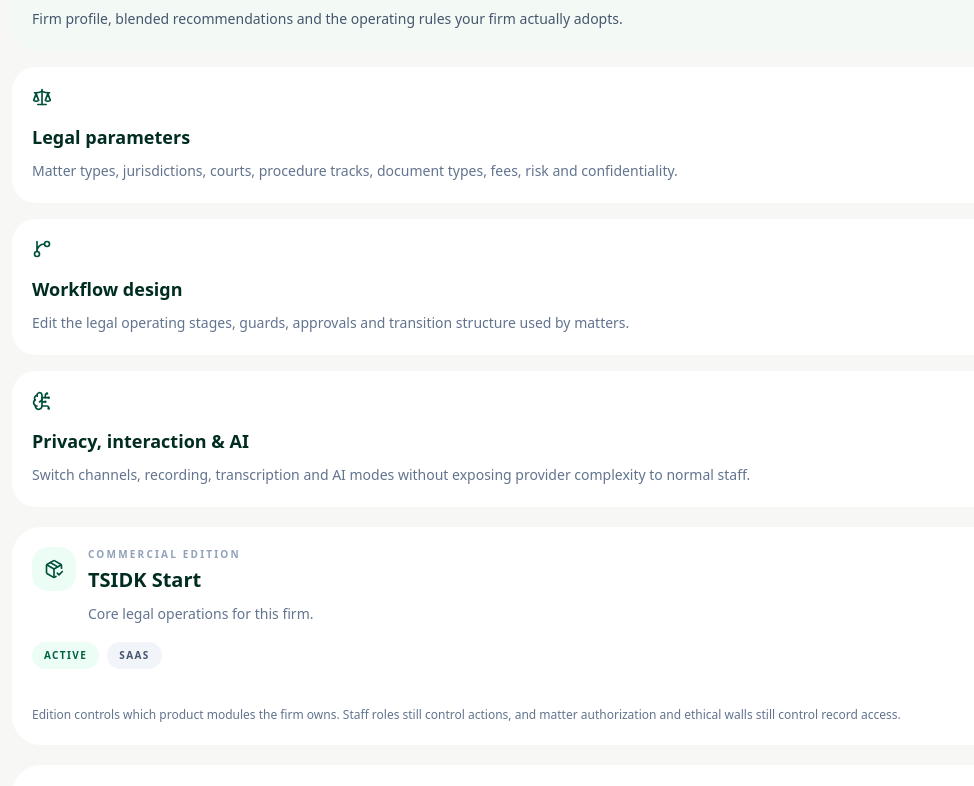
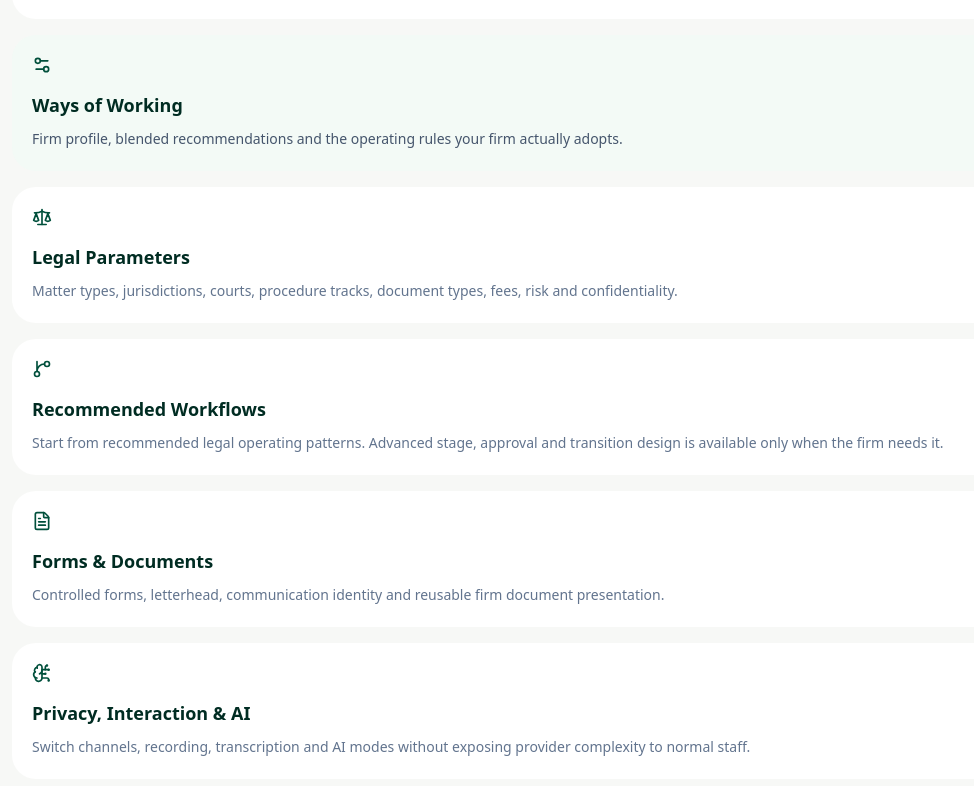
Before and after one commit to Lasana10/TSIDEK-, a Next.js app: page /studio in a window 1280 px wide. Shown: the part 460-1246 px from the top of the page, without its empty margins (4-978 px from the left). Built offline with nearby package versions, Linux system fonts and the light colour scheme; no server answers.

Commit message:
Firm Control: clarify identity and recommended workflows
* Clarify Firm Control identity and configuration hierarchy

* Make recommended workflows the default firm experience

* Prioritize workflow recommendations from firm profile

```diff
--- a/src/app/studio/page.tsx
+++ b/src/app/studio/page.tsx
@@ -141,17 +141,19 @@ export default function FirmStudioPage() {
           <div>
             <Link href="/workspace" className="inline-flex items-center gap-2 text-xs font-bold uppercase tracking-[0.18em] text-slate-400"><ArrowLeft className="h-4 w-4" /> Back to workspace</Link>
             <div className="mt-4 flex items-center gap-3"><div className="rounded-2xl bg-emerald-950 p-3 text-white"><Building2 className="h-5 w-5" /></div><div><p className="text-[10px] font-black uppercase tracking-[0.25em] text-slate-400">Firm Control</p><h1 className="text-3xl font-semibold text-emerald-950">Govern how the firm works</h1></div></div>
-            <p className="mt-3 max-w-3xl text-sm leading-7 text-slate-600">Firm identity, ways of working, legal parameters, workflows, forms, privacy and AI policy stay governed here so everyday work remains simple.</p>
+            <p className="mt-3 max-w-3xl text-sm leading-7 text-slate-600">Set the firm’s identity and brand, operating practices, legal framework, recommended workflows, documents and technology policies. TSIDKENU carries those choices into everyday work so staff do not have to manage configuration complexity.</p>
           </div>
-          <button onClick={saveBrand} disabled={saving} className="inline-flex items-center justify-center gap-2 rounded-2xl bg-emerald-950 px-5 py-3 text-sm font-bold text-white disabled:opacity-50"><Save className="h-4 w-4" /> {saving ? "Saving…" : "Save identity"}</button>
         </div>
 
         {message && <div className="rounded-2xl border border-slate-200 bg-white px-4 py-3 text-sm">{message}</div>}
 
-        <section className="grid gap-4 md:grid-cols-2 xl:grid-cols-4"><Link href="/firm-control/ways-of-working" className="rounded-[1.5rem] border border-emerald-200 bg-emerald-50/40 p-5 shadow-sm transition hover:border-emerald-400"><Settings2 className="h-5 w-5 text-emerald-900"/><h2 className="mt-4 text-lg font-semibold text-emerald-950">Ways of Working</h2><p className="mt-2 text-sm leading-6 text-slate-600">Firm profile, blended recommendations and the operating rules your firm actually adopts.</p></Link>
-          <Link href="/studio/legal-parameters" className="rounded-[1.5rem] border border-slate-200 bg-white p-5 shadow-sm transition hover:border-emerald-300"><Scale className="h-5 w-5 text-emerald-900"/><h2 className="mt-4 text-lg font-semibold text-emerald-950">Legal parameters</h2><p className="mt-2 text-sm leading-6 text-slate-500">Matter types, jurisdictions, courts, procedure tracks, document types, fees, risk and confidentiality.</p></Link>
-          <Link href="/studio/workflows" className="rounded-[1.5rem] border border-slate-200 bg-white p-5 shadow-sm transition hover:border-emerald-300"><GitBranch className="h-5 w-5 text-emerald-900"/><h2 className="mt-4 text-lg font-semibold text-emerald-950">Workflow design</h2><p className="mt-2 text-sm leading-6 text-slate-500">Edit the legal operating stages, guards, approvals and transition structure used by matters.</p></Link>
-          <Link href="/studio/operations" className="rounded-[1.5rem] border border-slate-200 bg-white p-5 shadow-sm transition hover:border-emerald-300"><BrainCircuit className="h-5 w-5 text-emerald-900"/><h2 className="mt-4 text-lg font-semibold text-emerald-950">Privacy, interaction & AI</h2><p className="mt-2 text-sm leading-6 text-slate-500">Switch channels, recording, transcription and AI modes without exposing provider complexity to normal staff.</p></Link>
+        <section className="grid gap-4 md:grid-cols-2 xl:grid-cols-3">
+          <a href="#identity-brand" className="rounded-[1.5rem] border border-slate-200 bg-white p-5 shadow-sm transition hover:border-emerald-300"><Palette className="h-5 w-5 text-emerald-900"/><h2 className="mt-4 text-lg font-semibold text-emerald-950">Identity & Brand</h2><p className="mt-2 text-sm leading-6 text-slate-500">Firm name, logo, colours, languages, document identity and client-facing visual appearance.</p></a>
+          <Link href="/firm-control/ways-of-working" className="rounded-[1.5rem] border border-emerald-200 bg-emerald-50/40 p-5 shadow-sm transition hover:border-emerald-400"><Settings2 className="h-5 w-5 text-emerald-900"/><h2 className="mt-4 text-lg font-semibold text-emerald-950">Ways of Working</h2><p className="mt-2 text-sm leading-6 text-slate-600">Firm profile, blended recommendations and the operating rules your firm actually adopts.</p></Link>
+          <Link href="/studio/legal-parameters" className="rounded-[1.5rem] border border-slate-200 bg-white p-5 shadow-sm transition hover:border-emerald-300"><Scale className="h-5 w-5 text-emerald-900"/><h2 className="mt-4 text-lg font-semibold text-emerald-950">Legal Parameters</h2><p className="mt-2 text-sm leading-6 text-slate-500">Matter types, jurisdictions, courts, procedure tracks, document types, fees, risk and confidentiality.</p></Link>
+          <Link href="/studio/workflows" className="rounded-[1.5rem] border border-slate-200 bg-white p-5 shadow-sm transition hover:border-emerald-300"><GitBranch className="h-5 w-5 text-emerald-900"/><h2 className="mt-4 text-lg font-semibold text-emerald-950">Recommended Workflows</h2><p className="mt-2 text-sm leading-6 text-slate-500">Start from recommended legal operating patterns. Advanced stage, approval and transition design is available only when the firm needs it.</p></Link>
+          <a href="#forms-documents" className="rounded-[1.5rem] border border-slate-200 bg-white p-5 shadow-sm transition hover:border-emerald-300"><FileText className="h-5 w-5 text-emerald-900"/><h2 className="mt-4 text-lg font-semibold text-emerald-950">Forms & Documents</h2><p className="mt-2 text-sm leading-6 text-slate-500">Controlled forms, letterhead, communication identity and reusable firm document presentation.</p></a>
+          <Link href="/studio/operations" className="rounded-[1.5rem] border border-slate-200 bg-white p-5 shadow-sm transition hover:border-emerald-300"><BrainCircuit className="h-5 w-5 text-emerald-900"/><h2 className="mt-4 text-lg font-semibold text-emerald-950">Privacy, Interaction & AI</h2><p className="mt-2 text-sm leading-6 text-slate-500">Switch channels, recording, transcription and AI modes without exposing provider complexity to normal staff.</p></Link>
         </section>
 
         <section className="rounded-[1.8rem] border border-slate-200 bg-white p-5 shadow-sm">
@@ -165,8 +167,8 @@ export default function FirmStudioPage() {
 
         <div className="grid gap-5 xl:grid-cols-[1.05fr_0.95fr]">
           <section className="space-y-5">
-            <div className="rounded-[1.8rem] border border-slate-200 bg-white p-5">
-              <div className="flex items-center gap-3"><Palette className="h-5 w-5 text-emerald-900" /><div><p className="text-[10px] font-black uppercase tracking-[0.22em] text-slate-400">Identity</p><h2 className="text-xl font-semibold text-emerald-950">Firm brand system</h2></div></div>
+            <div id="identity-brand" className="scroll-mt-6 rounded-[1.8rem] border border-slate-200 bg-white p-5">
+              <div className="flex flex-col gap-3 sm:flex-row sm:items-center sm:justify-between"><div className="flex items-center gap-3"><Palette className="h-5 w-5 text-emerald-900" /><div><p className="text-[10px] font-black uppercase tracking-[0.22em] text-slate-400">Firm identity</p><h2 className="text-xl font-semibold text-emerald-950">Identity & Brand</h2><p className="mt-1 text-xs leading-5 text-slate-500">The visual and institutional identity used across the workspace, client-facing surfaces and firm documents.</p></div></div><button onClick={saveBrand} disabled={saving} className="inline-flex items-center justify-center gap-2 rounded-2xl bg-emerald-950 px-4 py-2.5 text-sm font-bold text-white disabled:opacity-50"><Save className="h-4 w-4" /> {saving ? "Saving…" : "Save identity & brand"}</button></div>
               <div className="mt-5 grid gap-4 md:grid-cols-2">
                 <input className={inputClass} value={brand.display_name || ""} onChange={(e) => update("display_name", e.target.value)} placeholder="Display name" />
                 <input className={inputClass} value={brand.legal_name || ""} onChange={(e) => update("legal_name", e.target.value)} placeholder="Legal name" />
@@ -199,8 +201,8 @@ export default function FirmStudioPage() {
               <div className="mt-6 h-2 rounded-full" style={{ background: brand.accent_color || "#F59E0B" }} />
             </div>
 
-            <div className="rounded-[1.8rem] border border-slate-200 bg-white p-5">
-              <div className="flex items-center gap-3"><Sparkles className="h-5 w-5 text-emerald-900" /><div><p className="text-[10px] font-black uppercase tracking-[0.22em] text-slate-400">Forms</p><h2 className="text-xl font-semibold text-emerald-950">Firm-controlled forms</h2></div></div>
+            <div id="forms-documents" className="scroll-mt-6 rounded-[1.8rem] border border-slate-200 bg-white p-5">
+              <div className="flex items-center gap-3"><Sparkles className="h-5 w-5 text-emerald-900" /><div><p className="text-[10px] font-black uppercase tracking-[0.22em] text-slate-400">Forms & documents</p><h2 className="text-xl font-semibold text-emerald-950">Firm-controlled forms</h2></div></div>
               <div className="mt-5 grid gap-3 md:grid-cols-[1fr_180px_auto]"><input className={inputClass} value={newFormName} onChange={(e) => setNewFormName(e.target.value)} placeholder="e.g. Client KYC Review" /><select className={inputClass} value={newFormModule} onChange={(e) => setNewFormModule(e.target.value)}><option value="intake">Intake</option><option value="kyc">KYC</option><option value="conflict">Conflict</option><option value="engagement">Engagement</option><option value="matter">Matter</option><option value="finance">Finance</option><option value="closure">Closure</option></select><button onClick={createForm} disabled={!newFormName.trim() || saving} className="inline-flex items-center justify-center gap-2 rounded-2xl border border-emerald-950 px-4 py-3 text-sm font-bold text-emerald-950"><Plus className="h-4 w-4" /> Add</button></div>
               <div className="mt-5 space-y-3">{forms.length === 0 ? <div className="rounded-2xl border border-dashed border-slate-300 p-5 text-sm text-slate-500">No custom forms yet. Create the firm&apos;s first controlled form above.</div> : forms.map((form) => <Link key={form.id} href={`/studio/forms/${form.id}`} className="flex items-center justify-between gap-4 rounded-2xl border border-slate-200 p-4 transition hover:border-emerald-300"><div><p className="text-sm font-bold text-slate-800">{form.name}</p><p className="mt-1 text-xs text-slate-500">{form.module} · v{form.version} · {form.form_key}</p></div><span className="rounded-full bg-slate-100 px-3 py-1 text-[10px] font-black uppercase tracking-[0.16em] text-slate-600">{form.status}</span></Link>)}</div>
             </div>
--- a/src/app/studio/workflows/page.tsx
+++ b/src/app/studio/workflows/page.tsx
@@ -2,12 +2,13 @@
 
 import { FormEvent, useCallback, useEffect, useMemo, useState } from "react";
 import Link from "next/link";
-import { ArrowLeft, GitBranch, Plus, Save, ShieldCheck, Trash2 } from "lucide-react";
+import { ArrowLeft, ChevronDown, ChevronUp, GitBranch, Plus, Save, ShieldCheck, Sparkles, Trash2 } from "lucide-react";
 
 type Stage={id:string;stage_key:string;name:string;description?:string|null;sort_order:number;stage_type:string;sla_hours?:number|null;required_roles:string[];is_terminal:boolean};
 type Transition={id:string;from_stage_key:string;to_stage_key:string;name:string;allowed_roles:string[];requires_reason:boolean;requires_approval:boolean;approval_roles:string[];active:boolean};
 type Workflow={id:string;workflow_key:string;name:string;description?:string|null;status:string;version:number;stages:Stage[];transitions:Transition[]};
 type Payload={success:boolean;error?:string;workflows?:Workflow[]};
+type FirmProfile={practice_areas?:string[];litigation_mix?:string;practice_model?:string};
 const field="w-full rounded-xl border border-slate-200 bg-white px-3 py-2.5 text-sm outline-none focus:border-emerald-700/40 focus:ring-4 focus:ring-emerald-900/5";
 const roles=["owner","partner","lawyer","paralegal","intern","administrator","finance","clerk","knowledge_manager"];
 type Preset={key:string;name:string;description:string;subjectType:string;stages:Array<{key:string;name:string;type:string}>};
@@ -20,10 +21,24 @@ const recommendedPresets:Preset[]=[
 ];
 
 export default function WorkflowStudio(){
- const [data,setData]=useState<Payload|null>(null);const [selectedId,setSelectedId]=useState("");const [busy,setBusy]=useState(false);const [message,setMessage]=useState("");
+ const [data,setData]=useState<Payload|null>(null);const [selectedId,setSelectedId]=useState("");const [busy,setBusy]=useState(false);const [message,setMessage]=useState("");const [advancedOpen,setAdvancedOpen]=useState(false);const [firmProfile,setFirmProfile]=useState<FirmProfile|null>(null);
  const load=useCallback(async()=>{const r=await fetch("/api/firm/workflows",{cache:"no-store"});const d=await r.json();setData(d);if(d.success&&!selectedId&&d.workflows?.length)setSelectedId(d.workflows[0].id);if(!d.success)setMessage(d.error||"Unable to load workflows");},[selectedId]);
  useEffect(()=>{void load();},[load]);
+ useEffect(()=>{fetch("/api/firm/ways-of-working",{cache:"no-store"}).then(r=>r.json()).then(p=>{if(p.success&&p.profile)setFirmProfile(p.profile)}).catch(()=>undefined);},[]);
  const workflow=useMemo(()=>data?.workflows?.find(w=>w.id===selectedId)||data?.workflows?.[0]||null,[data,selectedId]);
+ const orderedPresets=useMemo(()=>{
+  const areas=(firmProfile?.practice_areas||[]).map(v=>v.toLowerCase());
+  const litigationHeavy=firmProfile?.litigation_mix==="high"||firmProfile?.litigation_mix==="litigation_heavy"||areas.some(v=>v.includes("litigation")||v.includes("dispute"));
+  const corporateHeavy=areas.some(v=>v.includes("corporate")||v.includes("commercial")||v.includes("company")||v.includes("transaction"));
+  const score=(preset:Preset)=>{
+   if(preset.key==="recommended_client_intake")return 90;
+   if(preset.key==="recommended_litigation")return litigationHeavy?100:60;
+   if(preset.key==="recommended_document")return corporateHeavy?95:65;
+   if(preset.key==="recommended_billing")return 75;
+   return 55;
+  };
+  return [...recommendedPresets].sort((a,b)=>score(b)-score(a));
+ },[firmProfile]);
  async function patch(body:Record<string,unknown>){if(!workflow)return;setBusy(true);setMessage("");try{const r=await fetch(`/api/firm/workflows/${workflow.id}`,{method:"PATCH",headers:{"Content-Type":"application/json"},body:JSON.stringify(body)});const d=await r.json();if(!r.ok||!d.success)throw new Error(d.error||"Workflow update failed");setMessage("Workflow structure saved.");await load();}catch(e){setMessage(e instanceof Error?e.message:"Workflow update failed");}finally{setBusy(false);}}
  async function remove(kind:"stage"|"transition",id:string){if(!workflow)return;setBusy(true);try{const r=await fetch(`/api/firm/workflows/${workflow.id}?kind=${kind}&id=${id}`,{method:"DELETE"});const d=await r.json();if(!r.ok||!d.success)throw new Error(d.error||"Delete failed");await load();}catch(e){setMessage(e instanceof Error?e.message:"Delete failed");}finally{setBusy(false);}}
  async function applyPreset(preset:Preset){
@@ -50,23 +65,26 @@ export default function WorkflowStudio(){
  }
  if(!data)return <main className="min-h-screen bg-slate-50 p-6 text-slate-600">Loading workflow studio…</main>;
  return <main className="min-h-screen bg-[linear-gradient(180deg,#f8fafc,#eef3f1)] px-4 py-6 md:px-6"><div className="mx-auto max-w-[1500px] space-y-5">
-  <header className="rounded-[2rem] bg-[#083126] p-6 text-white"><Link href="/studio" className="inline-flex items-center gap-2 text-xs font-bold uppercase tracking-[0.16em] text-white/60"><ArrowLeft className="h-4 w-4"/>Firm Studio</Link><div className="mt-5 flex items-start gap-3"><div className="rounded-2xl bg-white/10 p-3"><GitBranch className="h-6 w-6"/></div><div><p className="text-[10px] font-black uppercase tracking-[0.22em] text-white/50">Workflow Studio</p><h1 className="mt-1 text-3xl font-semibold">Design how the firm actually works</h1><p className="mt-2 max-w-4xl text-sm leading-6 text-white/70">Stages, role ownership, gates, approvals and permitted moves are editable here; the matter room runs from this structure rather than hard-coded UI labels.</p></div></div></header>
+  <header className="rounded-[2rem] bg-[#083126] p-6 text-white"><Link href="/studio" className="inline-flex items-center gap-2 text-xs font-bold uppercase tracking-[0.16em] text-white/60"><ArrowLeft className="h-4 w-4"/>Firm Control</Link><div className="mt-5 flex items-start gap-3"><div className="rounded-2xl bg-white/10 p-3"><GitBranch className="h-6 w-6"/></div><div><p className="text-[10px] font-black uppercase tracking-[0.22em] text-white/50">Recommended workflows</p><h1 className="mt-1 text-3xl font-semibold">Choose how work should move through the firm</h1><p className="mt-2 max-w-4xl text-sm leading-6 text-white/70">Start from a recommended legal operating pattern. TSIDKENU builds the stages, approvals and transitions underneath; advanced editing is optional for firms that need deeper control.</p></div></div></header>
   <section className="rounded-[1.6rem] border border-emerald-900/10 bg-white p-5 shadow-sm">
-   <div className="flex flex-col gap-3 lg:flex-row lg:items-end lg:justify-between"><div><p className="text-[10px] font-black uppercase tracking-[0.18em] text-emerald-800">Recommended setup</p><h2 className="mt-1 text-2xl font-semibold text-slate-950">Start simple; customize only what the firm needs.</h2><p className="mt-2 max-w-4xl text-sm leading-6 text-slate-600">Choose a tested operating pattern below. TSIDKENU creates the stages and transitions as a real workflow; the editors underneath remain the Advanced layer.</p></div><div className="rounded-xl bg-emerald-50 px-3 py-2 text-xs font-bold text-emerald-900">Recommended → Customize → Advanced</div></div>
-   <div className="mt-5 grid gap-3 md:grid-cols-2 xl:grid-cols-5">{recommendedPresets.map(preset=><button key={preset.key} disabled={busy} onClick={()=>void applyPreset(preset)} className="rounded-2xl border border-slate-200 bg-[#fbfcfb] p-4 text-left transition hover:border-emerald-400 disabled:opacity-50"><p className="text-sm font-bold text-slate-900">{preset.name}</p><p className="mt-2 text-xs leading-5 text-slate-500">{preset.description}</p><p className="mt-3 text-[9px] font-black uppercase tracking-[0.12em] text-emerald-800">{preset.subjectType} workflow</p></button>)}</div>
+   <div className="flex flex-col gap-3 lg:flex-row lg:items-end lg:justify-between"><div><p className="text-[10px] font-black uppercase tracking-[0.18em] text-emerald-800">Recommended setup</p><h2 className="mt-1 text-2xl font-semibold text-slate-950">You do not need to design a workflow from scratch.</h2><p className="mt-2 max-w-4xl text-sm leading-6 text-slate-600">Choose the closest operating pattern and TSIDKENU creates the working structure for the firm. The recommendation can later be adjusted without exposing technical workflow design to ordinary legal users.</p></div><div className="rounded-xl bg-emerald-50 px-3 py-2 text-xs font-bold text-emerald-900">Choose → Apply → Adjust if needed</div></div>
+   <div className="mt-5 grid gap-3 md:grid-cols-2 xl:grid-cols-5">{orderedPresets.map((preset,index)=><button key={preset.key} disabled={busy} onClick={()=>void applyPreset(preset)} className="rounded-2xl border border-slate-200 bg-[#fbfcfb] p-4 text-left transition hover:border-emerald-400 disabled:opacity-50">{index===0&&firmProfile?<span className="mb-3 inline-flex rounded-full bg-emerald-100 px-2.5 py-1 text-[9px] font-black uppercase tracking-[0.12em] text-emerald-900">Best fit from firm profile</span>:null}<p className="text-sm font-bold text-slate-900">{preset.name}</p><p className="mt-2 text-xs leading-5 text-slate-500">{preset.description}</p><p className="mt-3 text-[9px] font-black uppercase tracking-[0.12em] text-emerald-800">{preset.subjectType} workflow</p></button>)}</div>
   </section>
   {message?<div className="rounded-xl border border-slate-200 bg-white px-4 py-3 text-sm">{message}</div>:null}
   <div className="grid gap-5 xl:grid-cols-[260px_1fr]">
    <aside className="rounded-[1.6rem] border border-slate-200 bg-white p-4 shadow-sm"><p className="text-[10px] font-black uppercase tracking-[0.18em] text-slate-400">Workflows</p><div className="mt-3 space-y-2">{(data.workflows||[]).map(w=><button key={w.id} onClick={()=>setSelectedId(w.id)} className={`w-full rounded-xl px-3 py-3 text-left ${workflow?.id===w.id?"bg-emerald-950 text-white":"bg-slate-50 text-slate-700"}`}><p className="text-sm font-bold">{w.name}</p><p className="mt-1 text-[10px] uppercase opacity-60">v{w.version} · {w.status}</p></button>)}</div></aside>
    {workflow?<section className="space-y-5">
-    <div className="rounded-[1.6rem] border border-slate-200 bg-white p-5 shadow-sm"><div className="flex flex-col gap-4 lg:flex-row lg:items-start lg:justify-between"><div><p className="text-[10px] font-black uppercase tracking-[0.18em] text-slate-400">Active structure</p><h2 className="mt-1 text-2xl font-semibold text-slate-950">{workflow.name}</h2><p className="mt-2 text-sm text-slate-600">{workflow.description||"No description."}</p></div><span className="rounded-full bg-emerald-50 px-3 py-1 text-[10px] font-black uppercase text-emerald-800">{workflow.status}</span></div>
+    <div className="rounded-[1.6rem] border border-slate-200 bg-white p-5 shadow-sm"><div className="flex flex-col gap-4 lg:flex-row lg:items-start lg:justify-between"><div><p className="text-[10px] font-black uppercase tracking-[0.18em] text-slate-400">Applied operating flow</p><h2 className="mt-1 text-2xl font-semibold text-slate-950">{workflow.name}</h2><p className="mt-2 text-sm text-slate-600">{workflow.description||"No description."}</p></div><span className="rounded-full bg-emerald-50 px-3 py-1 text-[10px] font-black uppercase text-emerald-800">{workflow.status}</span></div>
       <div className="mt-5 overflow-x-auto"><div className="flex min-w-[800px] items-start">{workflow.stages.map((s,i)=><div key={s.id} className="flex flex-1 items-center"><div className="min-w-[110px] text-center"><div className="mx-auto grid h-10 w-10 place-items-center rounded-full border border-emerald-800 bg-emerald-50 text-emerald-900"><ShieldCheck className="h-4 w-4"/></div><p className="mt-2 text-[10px] font-black uppercase tracking-[0.12em] text-slate-700">{s.name}</p><p className="mt-1 text-[10px] text-slate-400">{s.stage_type}</p></div>{i<workflow.stages.length-1?<div className="h-px flex-1 bg-slate-200"/>:null}</div>)}</div></div>
     </div>
-    <div className="grid gap-5 2xl:grid-cols-2">
+    <div className="rounded-[1.6rem] border border-slate-200 bg-white p-5 shadow-sm">
+      <div className="flex flex-col gap-3 sm:flex-row sm:items-center sm:justify-between"><div className="flex items-start gap-3"><div className="rounded-xl bg-slate-100 p-2.5 text-slate-700"><Sparkles className="h-4 w-4"/></div><div><p className="text-[10px] font-black uppercase tracking-[0.18em] text-slate-400">Optional</p><h3 className="text-lg font-semibold text-slate-950">Advanced configuration</h3><p className="mt-1 max-w-3xl text-sm leading-6 text-slate-500">Only open this when the firm needs custom stages, role permissions, approval gates, SLAs or exceptional transitions. Recommended workflows work without touching this layer.</p></div></div><button type="button" onClick={()=>setAdvancedOpen(v=>!v)} className="inline-flex items-center justify-center gap-2 rounded-xl border border-slate-200 px-4 py-2.5 text-sm font-bold text-slate-700">{advancedOpen?<ChevronUp className="h-4 w-4"/>:<ChevronDown className="h-4 w-4"/>}{advancedOpen?"Hide advanced":"Open advanced"}</button></div>
+    </div>
+    {advancedOpen?<div className="grid gap-5 2xl:grid-cols-2">
       <StageEditor workflow={workflow} busy={busy} save={patch} remove={remove}/>
       <TransitionEditor workflow={workflow} busy={busy} save={patch} remove={remove}/>
-    </div>
-   </section>:<section className="rounded-[1.6rem] border border-slate-200 bg-white p-6">No workflow configured.</section>}
+    </div>:null}
+   </section>:<section className="rounded-[1.6rem] border border-slate-200 bg-white p-6">No workflow configured yet. Choose a recommended setup above to create one.</section>}
   </div>
  </div></main>;
 }
```
